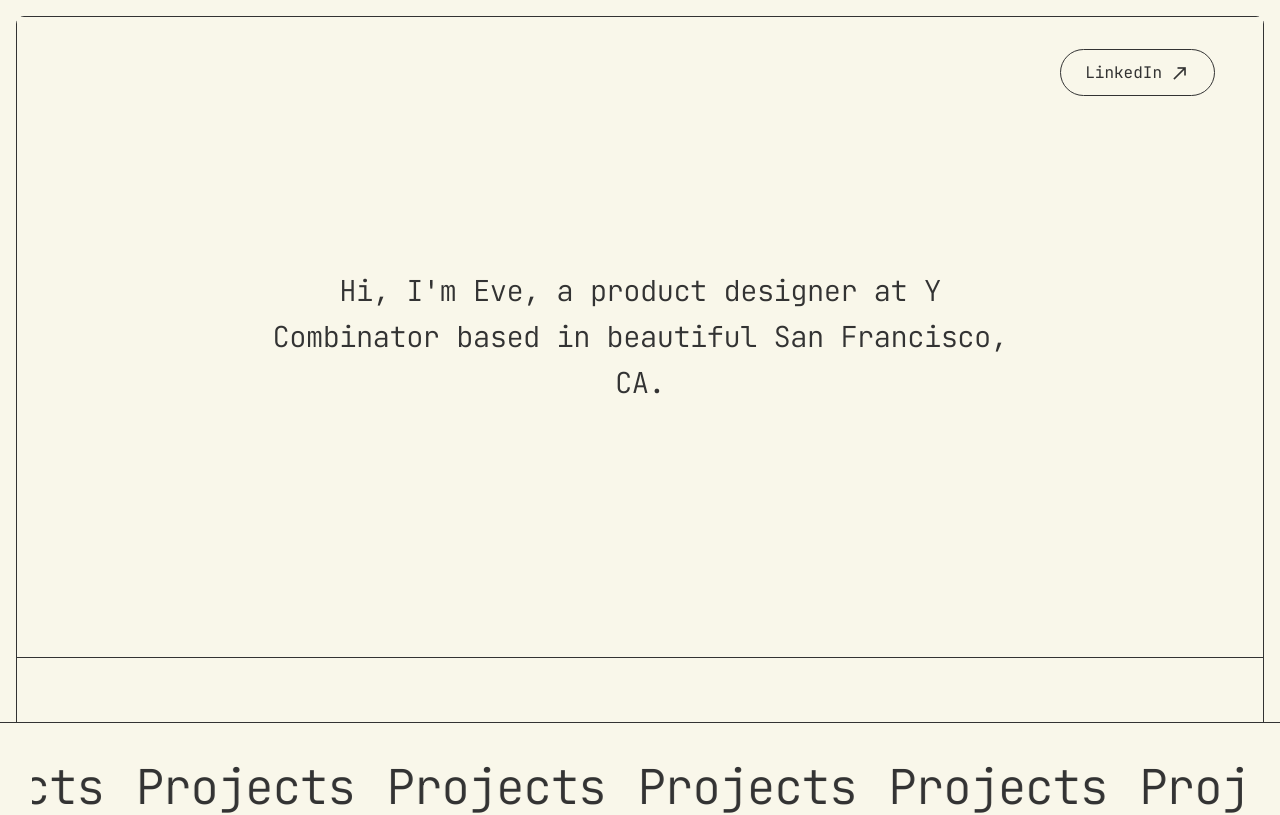
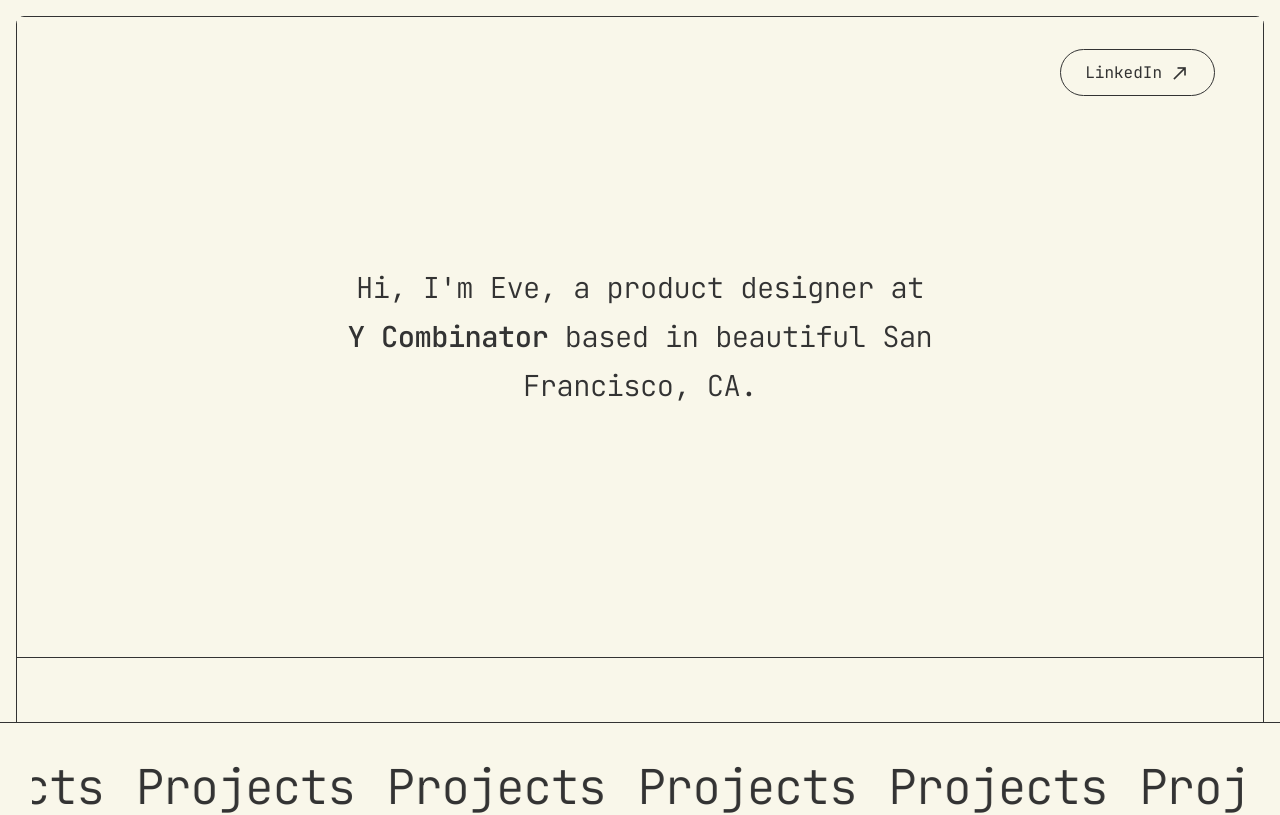
Before and after one commit to evebouf/portfolio, a React (Vite) app: page / in a window 1280 px wide. Shown: the top 815 px of the page. Built offline with nearby package versions, Linux system fonts and the light colour scheme.

Commit message:
Add clickable YC link to hero text with hover styles

```diff
--- a/src/pages/Home.css
+++ b/src/pages/Home.css
@@ -60,6 +60,23 @@
   max-width: 900px;
   margin-left: auto;
   margin-right: auto;
+}
+
+.yc-link {
+  color: #333333;
+  text-decoration: none;
+  font-weight: 500;
+  padding: 0.2rem 0.5rem;
+  margin: 0 -0.5rem;
+  border-radius: 4px;
+  transition: all 0.2s ease-in-out;
+  white-space: nowrap;
+  display: inline-block;
+}
+
+.yc-link:hover {
+  background-color: #333333;
+  color: #F9F7EA;
 }
 
 .main-text h1 span {
--- a/src/pages/Home.tsx
+++ b/src/pages/Home.tsx
@@ -72,7 +72,7 @@ const Home: React.FC = () => {
           <section className="hero-section">
             <div className="main-text">
               <h1>
-                Hi, I'm Eve, a product designer at Y Combinator based in beautiful San Francisco, CA.
+                Hi, I'm Eve, a product designer at <a href="https://www.ycombinator.com" target="_blank" rel="noopener noreferrer" className="yc-link">Y&nbsp;Combinator</a> based in beautiful San Francisco, CA.
               </h1>
             </div>
           </section>
```
